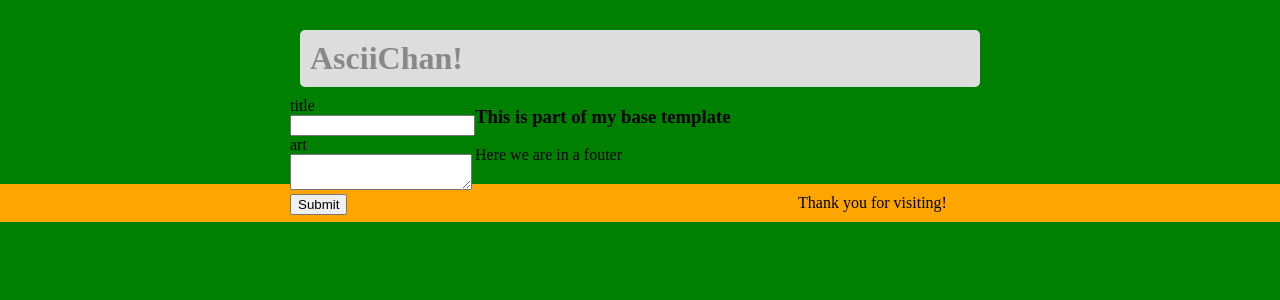
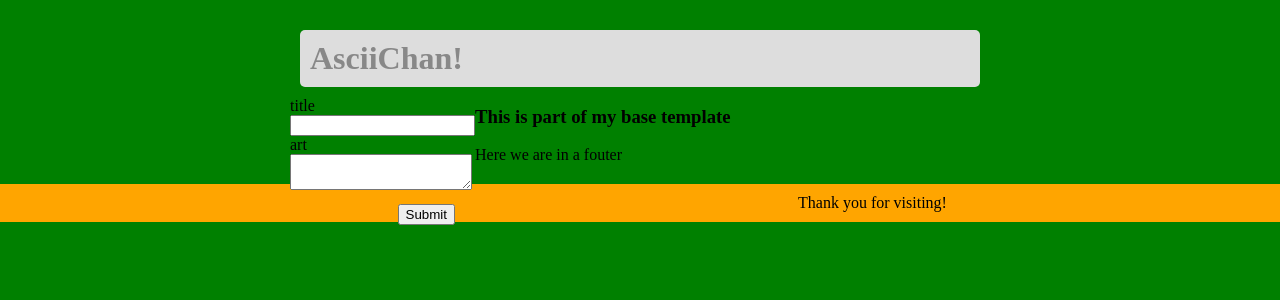
Before and after one commit to carl12/Carlsite, a Python web app: template templates/asciiHome.html in a window 1280 px wide. Shown: the part 30-330 px from the top of the page. Run offline with Jinja, Linux system fonts and the light colour scheme; the template is opened without the code that fills it, so the values that code supplies are empty.

Commit message:
Move submit on asciiChan to right side of form with padding

```diff
--- a/stylesheets/style.css
+++ b/stylesheets/style.css
@@ -92,7 +92,13 @@ form {
 	/*width: 300px;*/
 	margin: 0px;
 	float: left;
+	padding-bottom: 20px;
+}
 
+.submit {
+	margin-top: 10px;
+	margin-right: 20px;
+	float: right;
 }
 /*
 .fizzHead {
--- a/templates/asciiHome.html
+++ b/templates/asciiHome.html
@@ -26,7 +26,7 @@ AsciiChan!
         <textarea name="art" >{{art}}</textarea>
       </lable>
       <div class="error"> {{error}} </div>
-      <input type="submit" />
+      <input class="submit" type="submit" />
     </form>
     {% if img_url %}
       <img class="map" src="{{img_url}}">
```
